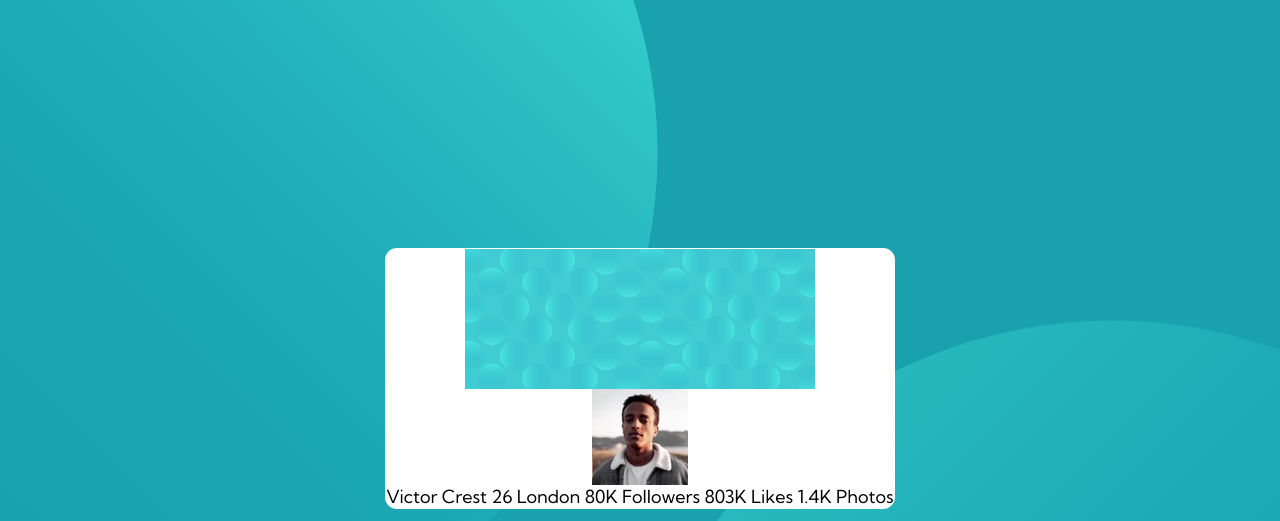
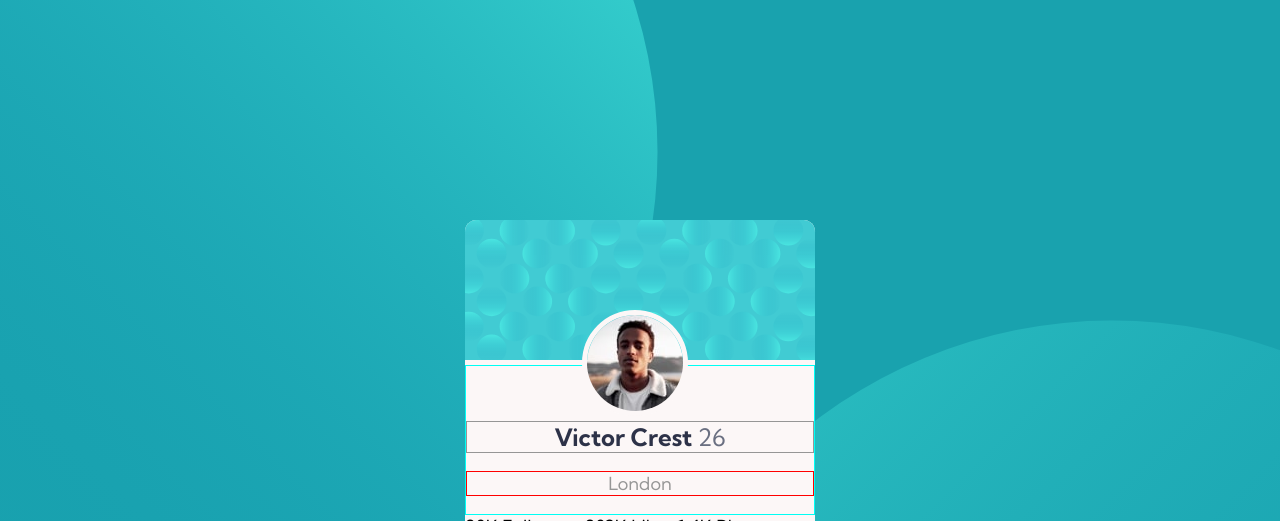
Before and after one commit to Saurabh-Mishra04/Profile-card-component, a website: page index.html in a window 1280 px wide. Shown: the top 521 px of the page. Drawn offline with Linux system fonts and the light colour scheme.

Commit message:
#card-commit1

```diff
--- a/index.html
+++ b/index.html
@@ -12,19 +12,20 @@
 </head>
 <body>
   <main>
-    <img src="/images/bg-pattern-card.svg" alt="card">
-    <img src="/images/image-victor.jpg" alt="victor" class="profile">
-    Victor Crest
-    26
-    London
+    <img class="image1" src="/images/bg-pattern-card.svg" alt="card">
+    <img class="image2" src="/images/image-victor.jpg" alt="victor">
+    <div class="name">
+      <h1>Victor Crest <span>26</span></h1>
+      <p class="city">London</p>
+    </div>
+    <div>
       80K
       Followers
-
       803K
       Likes
-
       1.4K
       Photos
+    </div>
   </main>
   <div class="attribution">
     Challenge by <a href="https://www.frontendmentor.io?ref=challenge" target="_blank">Frontend Mentor</a>.
--- a/scss/_card.scss
+++ b/scss/_card.scss
@@ -1,11 +1,28 @@
-//
-main{
-    display: flex;
-    justify-content: center;
-    align-items: center;
-    flex-direction: column;
-    border: 1px solid white;
-    max-width: 100%;
-    border-radius: 0.720rem;
-    background-color: white;
+@use './colors' as *;
+
+/*{
+    background-color: $white;
 }
+*/
+.name{
+    border: 1px solid $sky;
+}
+h1{
+    border: 1px solid $gray;
+    font-size: 1.5rem;
+    margin-top: 3.4rem;
+    background-color: $white;
+    font-weight: 700;
+    text-align: center;
+    color: $darkblue;
+    span{
+        font-weight: 400;
+        color: $grayishblue;
+    }
+}
+.city{
+    font-weight: 400;
+    color: $gray;
+    border: 1px solid red;
+    text-align: center;
+}
--- a/scss/_globals.scss
+++ b/scss/_globals.scss
@@ -17,9 +17,10 @@ body{
         bottom 10rem left -20rem, //top img
         top 20rem right -20rem; //bottom img
     background-repeat: no-repeat;
-    display: grid;
+    display: flex;
+    flex-direction: column;
+    align-items: center;
     justify-content: center;
-    align-content: center;
 }
 
 .attribution{
--- /dev/null
+++ b/scss/_profile.scss
@@ -0,0 +1,20 @@
+@use './colors' as *;
+
+main{
+    background-color: $white;
+    position: relative;
+    max-width: 21.9rem;
+    border-radius: 0.720rem;
+}
+.image1{
+    border-top-right-radius: 0.720rem;
+    border-top-left-radius: 0.720rem;
+    max-width: 100%;
+}
+.image2{
+    position: absolute;
+    top: 5em;
+    left: 6.5em;
+    border-radius: 50%;
+    border: 5px solid $white;
+}
--- a/scss/main.scss
+++ b/scss/main.scss
@@ -1,3 +1,4 @@
 @use './colors';
 @use './globals';
+@use './profile';
 @use './card';
```
Also changed, not shown: assets/css/main.css, 1 other file. Lines whose indentation alone changed are shown as unchanged.
